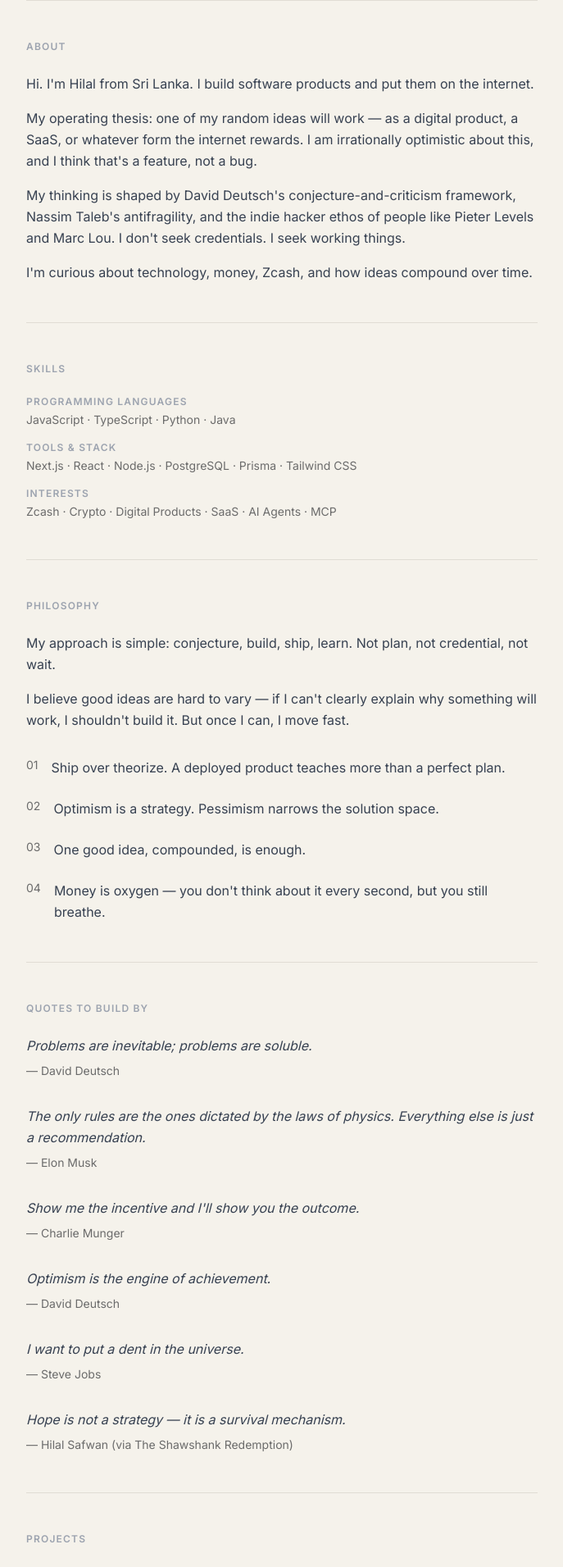
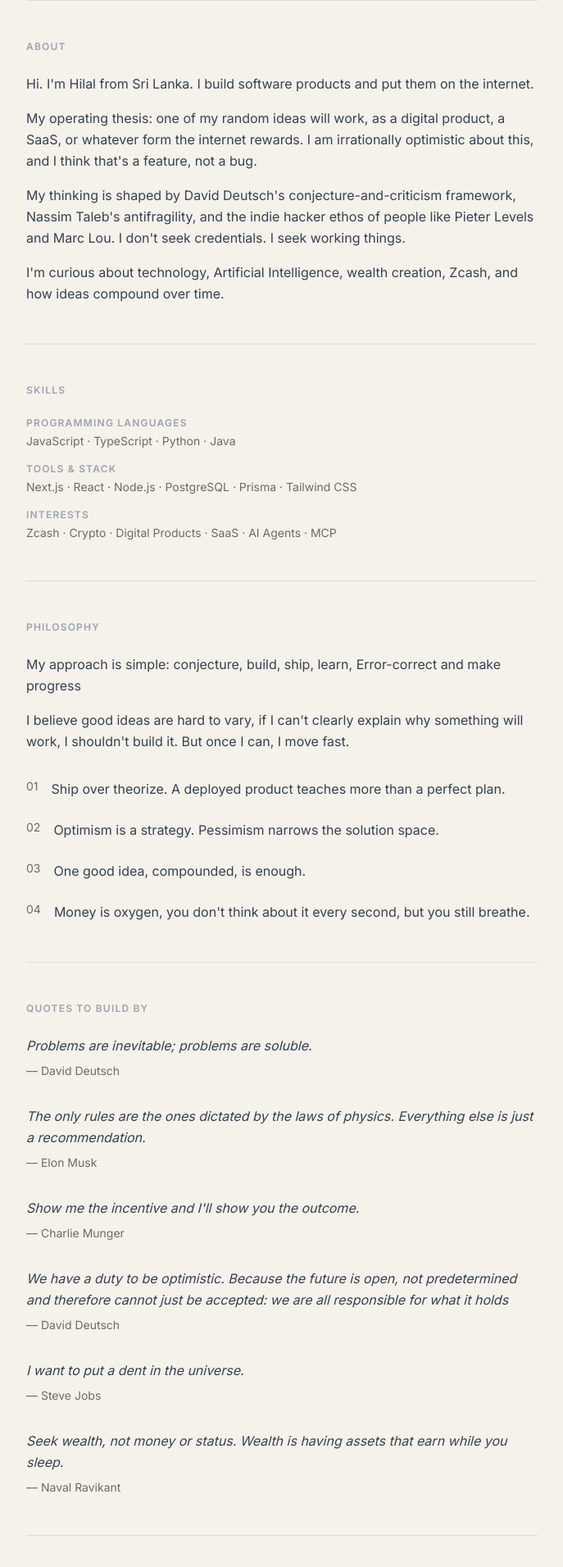
Before and after one commit to hilal953/my-portfolio, a Next.js app: page / in a window 1280 px wide. Shown: the part 300-2211 px from the top of the page at 82% size, without its empty margins (296-983 px from the left). Built offline with nearby package versions, Linux system fonts and the light colour scheme.

Commit message:
Update page.tsx and StoryToggle.tsx

```diff
--- a/app/page.tsx
+++ b/app/page.tsx
@@ -27,7 +27,7 @@
   },
   {
     number: "04",
-    text: "Money is oxygen — you don't think about it every second, but you still breathe.",
+    text: "Money is oxygen, you don't think about it every second, but you still breathe.",
   },
 ];
 
@@ -46,7 +46,7 @@
     author: "Charlie Munger",
   },
   {
-    quote: "Optimism is the engine of achievement.",
+    quote: "We have a duty to be optimistic. Because the future is open, not predetermined and therefore cannot just be accepted: we are all responsible for what it holds",
     author: "David Deutsch",
   },
   {
@@ -54,8 +54,8 @@
     author: "Steve Jobs",
   },
   {
-    quote: "Hope is not a strategy — it is a survival mechanism.",
-    author: "Hilal Safwan (via The Shawshank Redemption)",
+    quote: "Seek wealth, not money or status. Wealth is having assets that earn while you sleep.",
+    author: "Naval Ravikant",
   },
 ];
 
@@ -108,7 +108,7 @@
             put them on the internet.
           </p>
           <p>
-            My operating thesis: one of my random ideas will work — as a
+            My operating thesis: one of my random ideas will work, as a
             digital product, a SaaS, or whatever form the internet rewards. I
             am irrationally optimistic about this, and I think that&apos;s a
             feature, not a bug.
@@ -120,7 +120,7 @@
             credentials. I seek working things.
           </p>
           <p>
-            I&apos;m curious about technology, money, Zcash, and how ideas
+            I&apos;m curious about technology, Artificial Intelligence, wealth creation, Zcash, and how ideas
             compound over time.
           </p>
         </div>
@@ -162,11 +162,10 @@
         <SectionEyebrow>Philosophy</SectionEyebrow>
         <div className="space-y-4 text-base leading-relaxed text-gray-700">
           <p>
-            My approach is simple: conjecture, build, ship, learn. Not plan,
-            not credential, not wait.
+            My approach is simple: conjecture, build, ship, learn, Error-correct and make progress
           </p>
           <p>
-            I believe good ideas are hard to vary — if I can&apos;t clearly
+            I believe good ideas are hard to vary, if I can&apos;t clearly
             explain why something will work, I shouldn&apos;t build it. But
             once I can, I move fast.
           </p>
--- a/components/StoryToggle.tsx
+++ b/components/StoryToggle.tsx
@@ -2,39 +2,59 @@
 
 import { useState } from "react";
 
-const storyText = `Since around 2010, I started showing a deep interest in studies. For me, learning felt like a form of play. I chose Biology for my Advanced Level in 2017 with the dream of entering medical faculty, but I could not achieve that path.
+const storyText = `Since around 2010, I began to develop a deep interest in studies. Learning never felt like a burden to me. It felt more like play. I was curious, excited, and naturally drawn toward understanding things.
 
-At that time, I realized that school education had given me a foundation of knowledge, but I also felt something deeper inside me. I wanted to build something of my own. So from 2017, I started exploring life by trusting my intuition.
+In 2017, I chose Biology for my Advanced Level studies with one clear dream: to enter medical faculty. But life did not go the way I expected. I could not achieve that path.
 
-Movies played a big role in my journey. The Shawshank Redemption changed my life and gave me the fuel to keep going. Later, because I could not enter medical faculty, I chose Computer Science and started studying it in 2020.
+That failure forced me to look at myself more honestly. School had given me a foundation of knowledge, but I started feeling that there was something deeper inside me. I did not just want to follow a fixed path. I wanted to build something of my own.
 
-Even though I failed many subjects and struggled in university, I kept exploring. Some people misunderstood me and judged me, but I was trying to connect the dots in my own way. I watched inspirational movies, kept learning, and slowly my entrepreneurial spirit started to grow.
+So from 2017 onward, I started exploring life by trusting my intuition.
 
-During that time, I also met the love of my life by accident. Even though I was not great at university, I somehow survived and graduated.
+Movies became a big part of that journey. The Shawshank Redemption changed something in me. It gave me fuel, hope, and the feeling that even when life feels difficult, a person can still keep moving forward.
 
-Then I read Crush It by Gary Vaynerchuk, and it gave me the confidence to start posting online. I posted on LinkedIn and Twitter, even though nothing really worked at first. Instead of only looking for jobs and optimizing my resume, I started thinking more about building something for myself.
+Later, because I could not enter medical faculty, I chose Computer Science and started studying it in 2020. But university was not easy for me. I failed many subjects. I struggled. Some people misunderstood me and judged me. From the outside, maybe it looked like I was lost.
 
-Reading The Almanack of Naval Ravikant completely changed my life. I also read Think and Grow Rich by Napoleon Hill. Even when I was financially tight, I somehow survived, and that gave me real skin in the game.
+But inside, I was trying to connect the dots in my own way.
 
-Later, I found Matt Gray, and that was when I felt strongly that I wanted to build a digital product and achieve my freedom. I also discovered many inspiring people on Twitter, including Sahil Lavingia, Marc Lou, Jack Friks, Haseeb Qureshi, Suhail, and David Senra.
+I kept watching inspirational movies. I kept learning. I kept exploring ideas. Slowly, my entrepreneurial spirit started to grow. Around that time, I also met the love of my life by accident. Even though I was not great at university, I somehow survived, pushed through, and graduated.
 
-I read The Anthology of Balaji, watched movies like Moneyball, The Big Short, and Gladiator, and read The Minimalist Entrepreneur by Sahil Lavingia. The Big Short especially changed the way I looked at many things.
+Then I read Crush It by Gary Vaynerchuk. That book gave me the confidence to start posting online. I began posting on LinkedIn and Twitter, even though nothing really worked at first. While many people were focused only on finding jobs and optimizing their resumes, I started thinking differently.
 
-I also started reading and watching classics like Dune and The Lord of the Rings. I kept posting on Twitter, even though almost nothing worked. But deep inside, I started feeling that being an indie hacker was my calling in life.
+I started thinking about building something for myself.
 
-Then I discovered David Deutsch and read The Beginning of Infinity. That book completely changed my thinking. Nassim Taleb's books also influenced me deeply. Through Twitter doom-scrolling, I found more good people to follow and learn from.
+Reading The Almanack of Naval Ravikant completely changed my life. Think and Grow Rich by Napoleon Hill also influenced me deeply. Even when I was financially tight, I somehow survived. That struggle gave me real skin in the game. It made the journey feel personal, serious, and real.
 
-I especially love David Senra's podcast because when I listen to it, I feel like I am reading parts of myself.
+Later, I found Matt Gray. That was a turning point. For the first time, I strongly felt that I wanted to build a digital product and create my own freedom. Through Twitter, I discovered more people who inspired me: Sahil Lavingia, Marc Lou, Jack Friks, Haseeb Qureshi, Suhail, David Senra, and many others.
 
-That is where I am today. I am still surviving, still managing money carefully, almost like treating money as oxygen. I do not think about breathing every second, but I still breathe. That is how I see money right now.
+I read The Anthology of Balaji. I watched movies like Moneyball, The Big Short, and Gladiator. I read The Minimalist Entrepreneur by Sahil Lavingia. The Big Short especially changed the way I looked at the world. It taught me that sometimes the truth is hidden in plain sight, and only the people who think differently are able to see it.
 
-My belief is that somehow, my thinking, taste, and curiosity will lead me to build a good product. I believe it will create value, get paid, and become successful.
+I also started reading and watching classics like Dune and The Lord of the Rings. I kept posting on Twitter, even though almost nothing worked. But deep inside, I started feeling that being an indie hacker was not just an interest.
 
-I am optimistic. Maybe even irrationally optimistic. Reading The Elon Book by Eric Jorgenson and rereading The Beginning of Infinity by David Deutsch has transformed the way I see life.
+It felt like my calling.
 
-Even though I am still struggling, I feel like I am moving toward something big. I feel like I can build something meaningful, become successful, and maybe even become the next version of someone like Elon.
+Then I discovered David Deutsch and read The Beginning of Infinity. That book completely changed the way I think. Nassim Taleb’s books also influenced me deeply. Through endless Twitter doom-scrolling, I somehow found more good people, better ideas, and new ways of seeing life.
 
-That is my story: still struggling, still exploring, still building, and still believing.`;
+I especially love David Senra’s podcast because when I listen to it, I feel like I am hearing parts of myself. The stories of founders, builders, and obsessive people make me feel less alone. They remind me that maybe I am not lost. Maybe I am just still in the process of becoming.
+
+And that is where I am today.
+
+I am still surviving. I am still managing money carefully, almost like treating money as oxygen. I do not think about breathing every second, but I still breathe. That is how I see money right now. It is always there in the background. It matters deeply, but I do not want it to become the whole story.
+
+My belief is that somehow, my thinking, taste, curiosity, and persistence will lead me to build a good product. I believe I can create something valuable, get paid for it, and make it successful.
+
+I am optimistic. Maybe even irrationally optimistic.
+
+Reading The Elon Book by Eric Jorgenson and rereading The Beginning of Infinity by David Deutsch transformed the way I see life. Even though I am still struggling, I feel like I am moving toward something big. I feel like I can build something meaningful, become successful, and become the next version of myself.
+
+Maybe even someone who builds with the same level of ambition as people like Elon.
+
+That is my story.
+
+Still struggling.
+Still exploring.
+Still building.
+Still believing.
+`;
 
 export default function StoryToggle() {
   const [open, setOpen] = useState(false);
```
